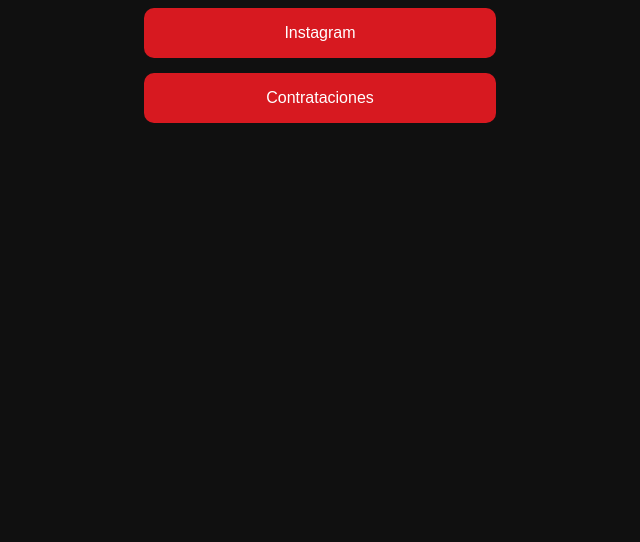
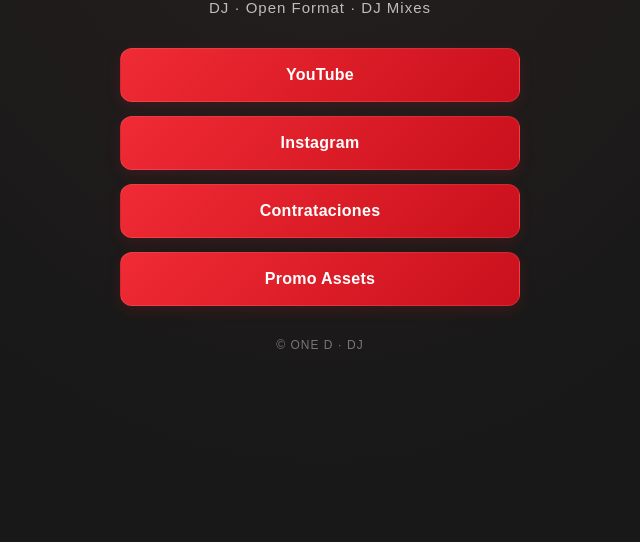
Before and after one commit to Wmedina2012/One-D, a plain HTML site: page index.html in a window 1280 px wide. Shown: the part 258-800 px from the top of the page, without its empty margins (320-960 px from the left). Drawn offline with Linux system fonts and the light colour scheme.

Commit message:
Enhance styles and structure in index.html
Updated the layout and styles of the index.html file, including new gradient backgrounds, button styles, and improved accessibility features.

```diff
--- a/index.html
+++ b/index.html
@@ -4,33 +4,171 @@
 <head>
   <meta charset="UTF-8">
   <meta name="viewport" content="width=device-width, initial-scale=1">
+  <meta name="theme-color" content="#181818">
+
   <title>ONE D | DJ Mixes</title>
+
   <style>
+    * {
+      box-sizing: border-box;
+      margin: 0;
+      padding: 0;
+    }
+
     body {
-      background: #101010;
-      color: white;
-      font-family: Arial, sans-serif;
+      min-height: 100vh;
+      display: flex;
+      justify-content: center;
+      align-items: center;
+      padding: 30px 20px;
+
+      background:
+        radial-gradient(ellipse at top, #292020 0%, transparent 65%),
+        #181818;
+
+      color: #fff;
+      font-family: Arial, Helvetica, sans-serif;
+    }
+
+    .container {
+      width: 100%;
+      max-width: 400px;
       text-align: center;
-      padding: 40px 20px;
+
+      animation: fadeIn 0.8s ease-out both;
     }
-    h1 { font-size: 48px; }
-    a {
+
+    h1 {
+      font-size: 48px;
+      font-weight: 800;
+      letter-spacing: 5px;
+      margin-bottom: 12px;
+      text-shadow: 0 0 20px rgba(255, 255, 255, 0.08);
+    }
+
+    .subtitle {
+      color: #bdbdbd;
+      font-size: 15px;
+      letter-spacing: 1px;
+      margin-bottom: 32px;
+    }
+
+    .links {
+      display: flex;
+      flex-direction: column;
+      gap: 14px;
+    }
+
+    .button {
       display: block;
-      max-width: 320px;
-      margin: 15px auto;
-      padding: 16px;
-      background: #d71920;
-      color: white;
+      width: 100%;
+      padding: 17px 20px;
+
+      color: #fff;
       text-decoration: none;
-      border-radius: 10px;
+      font-size: 16px;
+      font-weight: bold;
+      letter-spacing: 0.3px;
+
+      background: linear-gradient(135deg, #f02b35, #c9101c);
+      border: 1px solid rgba(255, 255, 255, 0.10);
+      border-radius: 12px;
+
+      box-shadow: 0 5px 14px rgba(215, 25, 32, 0.15);
+
+      transition:
+        transform 0.25s ease,
+        box-shadow 0.25s ease,
+        background 0.25s ease,
+        border-color 0.25s ease;
+
+      -webkit-tap-highlight-color: transparent;
+    }
+
+    /* Animación al pasar el puntero */
+    .button:hover {
+      transform: translateY(-4px) scale(1.02);
+      background: linear-gradient(135deg, #ff424b, #e51c29);
+      border-color: rgba(255, 255, 255, 0.3);
+      box-shadow: 0 10px 25px rgba(215, 25, 32, 0.30);
+    }
+
+    /* Animación al hacer clic o tocar */
+    .button:active {
+      transform: scale(0.96);
+      box-shadow: 0 2px 6px rgba(215, 25, 32, 0.20);
+    }
+
+    /* Accesibilidad al navegar con teclado */
+    .button:focus-visible {
+      outline: 2px solid #fff;
+      outline-offset: 4px;
+    }
+
+    footer {
+      margin-top: 32px;
+      color: #777;
+      font-size: 12px;
+      letter-spacing: 1px;
+    }
+
+    @keyframes fadeIn {
+      from {
+        opacity: 0;
+        transform: translateY(18px);
+      }
+      to {
+        opacity: 1;
+        transform: translateY(0);
+      }
+    }
+
+    @media (prefers-reduced-motion: reduce) {
+      *, *::before, *::after {
+        animation: none !important;
+        transition: none !important;
+      }
     }
   </style>
 </head>
+
 <body>
-  <h1>ONE D</h1>
-  <p>DJ · Open Format · DJ Mixes</p>
-  <a href="https://www.youtube.com/@Dj_One_D">YouTube</a>
-  <a href="https://www.instagram.com/one.d12/">Instagram</a>
-  <a href="https://wa.me/message/G32LS27GDNR6H1">Contrataciones</a>
+  <main class="container">
+    <h1>ONE D</h1>
+
+    <p class="subtitle">DJ · Open Format · DJ Mixes</p>
+
+    <nav class="links" aria-label="Enlaces de ONE D">
+      <a class="button"
+         href="https://www.youtube.com/@Dj_One_D"
+         target="_blank"
+         rel="noopener noreferrer">
+        YouTube
+      </a>
+
+      <a class="button"
+         href="https://www.instagram.com/one.d12/"
+         target="_blank"
+         rel="noopener noreferrer">
+        Instagram
+      </a>
+
+      <a class="button"
+         href="https://wa.me/message/G32LS27GDNR6H1"
+         target="_blank"
+         rel="noopener noreferrer">
+        Contrataciones
+      </a>
+
+      <a class="button"
+         href="https://mega.nz/folder/hVlHmSBL#156gmo85_8ATEjfGJHnQ-Q"
+         target="_blank"
+         rel="noopener noreferrer">
+        Promo Assets
+      </a>
+    </nav>
+
+    <footer>© ONE D · DJ</footer>
+  </main>
 </body>
 </html>
```
